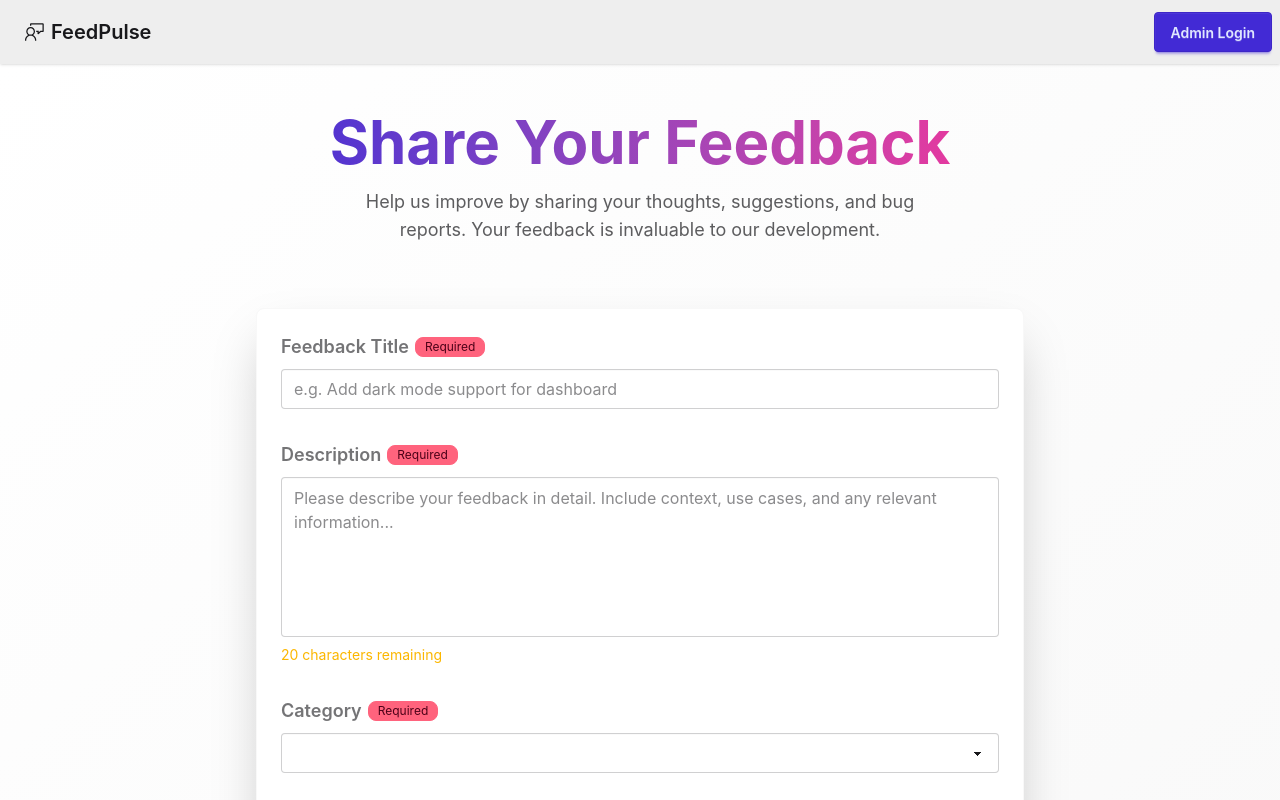
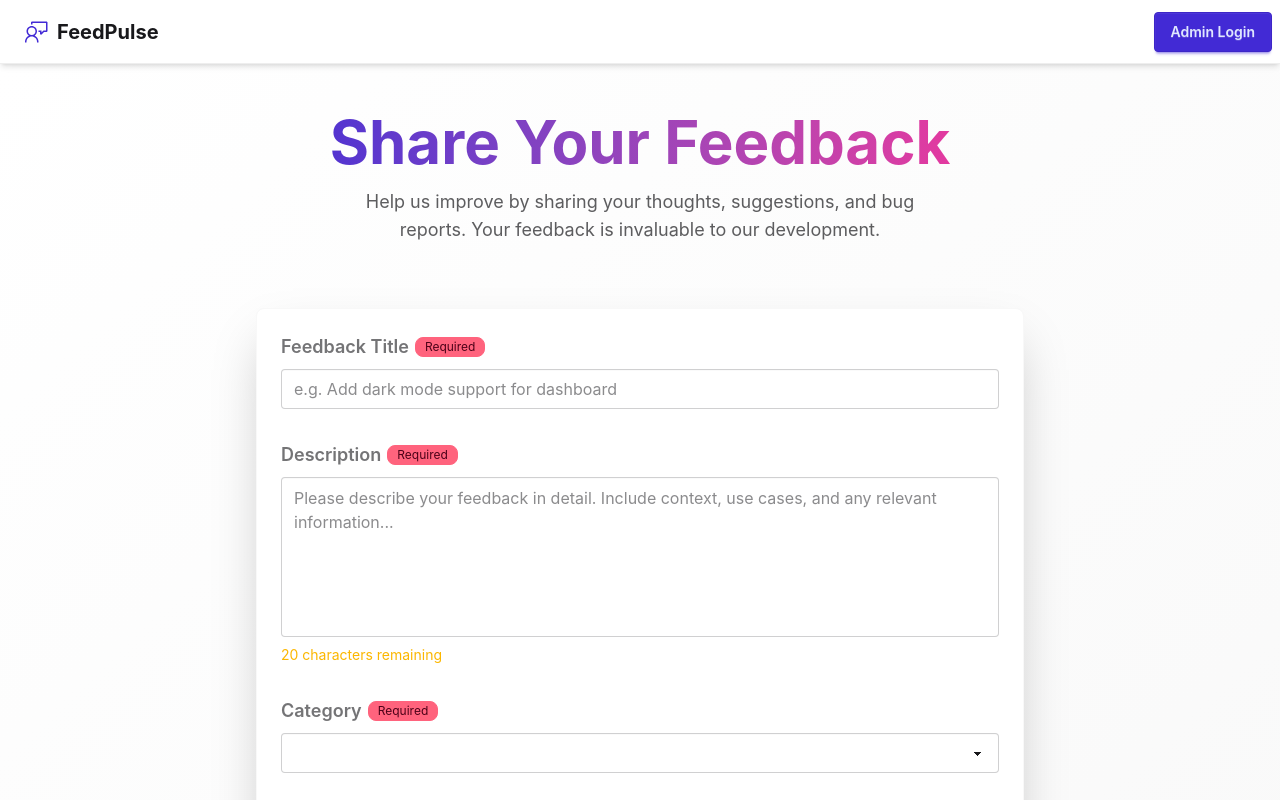
Before and after one commit to I-k-a-r-o-s/feedpulse_frontend, a React app: page / in a window 1280 px wide. Shown: the top 800 px of the page. Built offline with nearby package versions, Linux system fonts and the light colour scheme; no server answers; the HTML template or start-up script is replaced by a standard one.

Commit message:
copilot visual improvement

```diff
--- a/src/components/Navbar.jsx
+++ b/src/components/Navbar.jsx
@@ -2,6 +2,7 @@ import { VscFeedback } from "react-icons/vsc";
 import AdminLoginModal from "./AdminLoginModal";
 import { useContext } from "react";
 import { appContext } from "../context/AppContext";
+import { RxDropdownMenu } from "react-icons/rx";
 
 const Navbar = () => {
   const {
@@ -14,20 +15,22 @@ const Navbar = () => {
   } = useContext(appContext);
 
   return (
-    <div className="navbar bg-base-300 shadow-sm">
+    <nav className="navbar bg-base-100 shadow-md sticky top-0 z-50 border-b border-base-300">
       <div className="navbar-start">
-        <button className="btn btn-ghost text-xl">
-          <VscFeedback size={20} />
-          FeedPulse
+        <button className="btn btn-ghost gap-2 text-lg md:text-xl font-bold">
+          <VscFeedback size={24} className="text-primary" />
+          <span className="hidden sm:inline">FeedPulse</span>
         </button>
       </div>
-      {admin ? (
-        <div className="navbar-center">
-          <fieldset className="fieldset flex flex-row">
+
+      {admin && (
+        <div className="navbar-center hidden md:flex gap-2">
+          <div className="join">
             <select
               value={selectedCategory}
               onChange={(e) => setSelectedCategory(e.target.value)}
-              className="select"
+              className="select select-bordered select-sm join-item focus:outline-none focus:ring-2 focus:ring-primary"
+              aria-label="Filter by category"
             >
               <option value="">All Categories</option>
               <option value="Bug">Bug</option>
@@ -39,28 +42,66 @@ const Navbar = () => {
             <select
               value={selectedStatus}
               onChange={(e) => setSelectedStatus(e.target.value)}
-              className="select"
+              className="select select-bordered select-sm join-item focus:outline-none focus:ring-2 focus:ring-primary"
+              aria-label="Filter by status"
             >
               <option value="">All Status</option>
               <option value="New">New</option>
               <option value="In Review">In Review</option>
               <option value="Resolved">Resolved</option>
             </select>
-          </fieldset>
+          </div>
         </div>
-      ) : (
-        <></>
       )}
-      <div className="navbar-end">
+
+      <div className="navbar-end gap-2">
+        {admin && (
+          <div className="dropdown dropdown-end md:hidden">
+            <button className="btn btn-ghost btn-circle btn-sm" tabIndex={0} aria-label="Filter menu">
+              <RxDropdownMenu size={20} />
+            </button>
+            <ul tabIndex={0} className="dropdown-content z-1 menu p-2 shadow bg-base-100 rounded-box w-52">
+              <li>
+                <select
+                  value={selectedCategory}
+                  onChange={(e) => setSelectedCategory(e.target.value)}
+                  className="select select-bordered select-sm w-full"
+                >
+                  <option value="">All Categories</option>
+                  <option value="Bug">Bug</option>
+                  <option value="Feature Request">Feature Request</option>
+                  <option value="Improvement">Improvement</option>
+                  <option value="Other">Other</option>
+                </select>
+              </li>
+              <li>
+                <select
+                  value={selectedStatus}
+                  onChange={(e) => setSelectedStatus(e.target.value)}
+                  className="select select-bordered select-sm w-full"
+                >
+                  <option value="">All Status</option>
+                  <option value="New">New</option>
+                  <option value="In Review">In Review</option>
+                  <option value="Resolved">Resolved</option>
+                </select>
+              </li>
+            </ul>
+          </div>
+        )}
+
         {admin ? (
-          <button className="btn" onClick={logOut}>
+          <button
+            className="btn btn-outline btn-sm md:btn-md"
+            onClick={logOut}
+          >
             Logout
           </button>
         ) : (
           <AdminLoginModal />
         )}
       </div>
-    </div>
+    </nav>
   );
 };
 export default Navbar;
```
